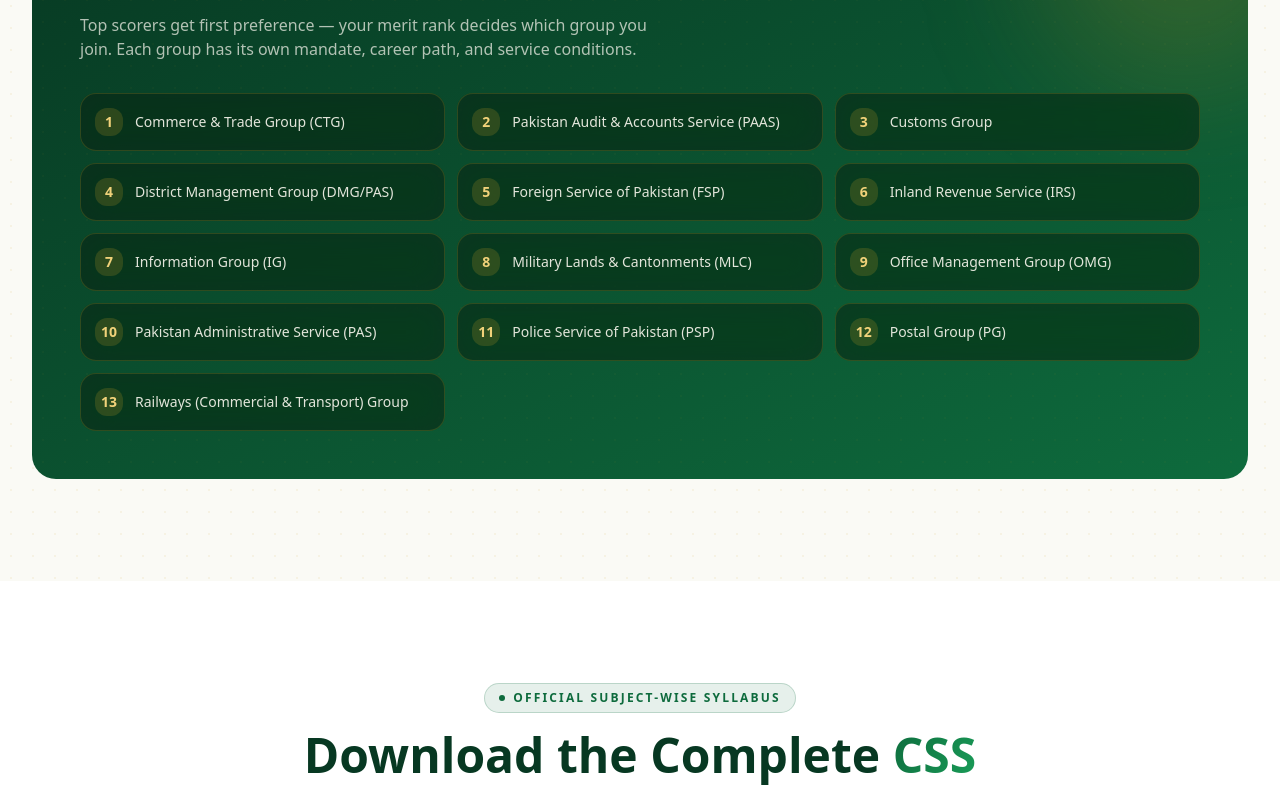
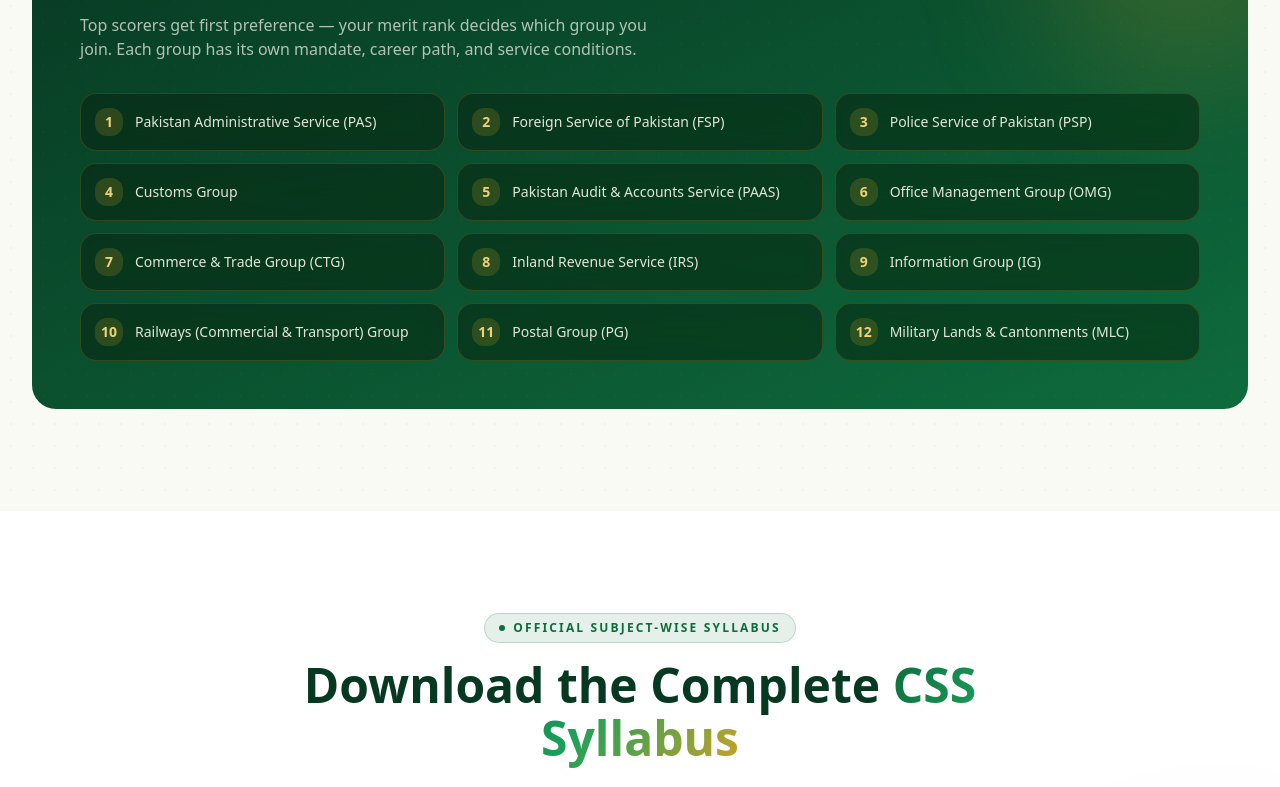
Before and after one commit to htc85235-jpg/css-guide, a Next.js app: page / in a window 1280 px wide. Shown: the part 2369-3156 px from the top of the page. Built offline with nearby package versions, Linux system fonts and the light colour scheme.

Commit message:
771034fd-482f-4960-9a7c-39c87d004a98

```diff
--- a/src/components/site/about.tsx
+++ b/src/components/site/about.tsx
@@ -28,19 +28,18 @@ const ELIGIBILITY = [
 ];
 
 const CSS_GROUPS = [
+  "Pakistan Administrative Service (PAS)",
+  "Foreign Service of Pakistan (FSP)",
+  "Police Service of Pakistan (PSP)",
+  "Customs Group",
+  "Pakistan Audit & Accounts Service (PAAS)",
+  "Office Management Group (OMG)",
   "Commerce & Trade Group (CTG)",
-  "Pakistan Audit & Accounts Service (PAAS)",
-  "Customs Group",
-  "District Management Group (DMG/PAS)",
-  "Foreign Service of Pakistan (FSP)",
   "Inland Revenue Service (IRS)",
   "Information Group (IG)",
+  "Railways (Commercial & Transport) Group",
+  "Postal Group (PG)",
   "Military Lands & Cantonments (MLC)",
-  "Office Management Group (OMG)",
-  "Pakistan Administrative Service (PAS)",
-  "Police Service of Pakistan (PSP)",
-  "Postal Group (PG)",
-  "Railways (Commercial & Transport) Group",
 ];
 
 export default function About() {
--- a/src/components/site/faq.tsx
+++ b/src/components/site/faq.tsx
@@ -13,7 +13,7 @@ import { HelpCircle } from "lucide-react";
 const FAQS = [
   {
     q: "What is the CSS exam and who conducts it?",
-    a: "The CSS (Central Superior Services) exam is Pakistan&apos;s premier competitive examination, conducted annually by the Federal Public Service Commission (FPSC). It recruits officers for 12 occupational groups of the federal government including PAS, PSP, FSP, Customs, and PAAS. Successful candidates undergo Common Training Programme (CTP) at CSA Lahore followed by Specialised Training Programme (STP) in their respective groups.",
+    a: "The CSS (Central Superior Services) exam is Pakistan&apos;s premier competitive examination, conducted annually by the Federal Public Service Commission (FPSC). It recruits officers for 12 occupational groups of the federal government including PAS, FSP, PSP, Customs, and PAAS. Successful candidates undergo Common Training Programme (CTP) at CSA Lahore followed by Specialised Training Programme (STP) in their respective groups.",
   },
   {
     q: "How many attempts am I allowed for CSS?",
@@ -41,7 +41,7 @@ const FAQS = [
   },
   {
     q: "What is the difference between CSS and PMS?",
-    a: "CSS is conducted by the federal FPSC for federal occupational groups (PAS, PSP, FSP, etc.). PMS (Provincial Management Service) is conducted by each province&apos;s Public Service Commission for provincial administrative posts. The syllabus and exam structure are similar but the career path, salary, and jurisdiction differ. Many aspirants appear in both.",
+    a: "CSS is conducted by the federal FPSC for federal occupational groups (PAS, FSP, PSP, etc.). PMS (Provincial Management Service) is conducted by each province&apos;s Public Service Commission for provincial administrative posts. The syllabus and exam structure are similar but the career path, salary, and jurisdiction differ. Many aspirants appear in both.",
   },
   {
     q: "How many months of preparation are needed?",
@@ -49,7 +49,7 @@ const FAQS = [
   },
   {
     q: "Can female candidates appear in CSS?",
-    a: "Absolutely. Female candidates are encouraged and have a 10% reserved quota in federal jobs. Several toppers in recent years have been women, including Ayesha Sana (1st position CSS 2023). The FPSC ensures separate examination centres and female-friendly viva voce panels. Marriage, motherhood, or family background are not barriers.",
+    a: "Absolutely. Female candidates are encouraged and have a 10% reserved quota in federal jobs. Many high-merit female candidates in recent years have secured top occupational groups like PAS, FSP, and PSP. The FPSC ensures separate examination centres and female-friendly viva voce panels. Marriage, motherhood, or family background are not barriers.",
   },
 ];
 
```
